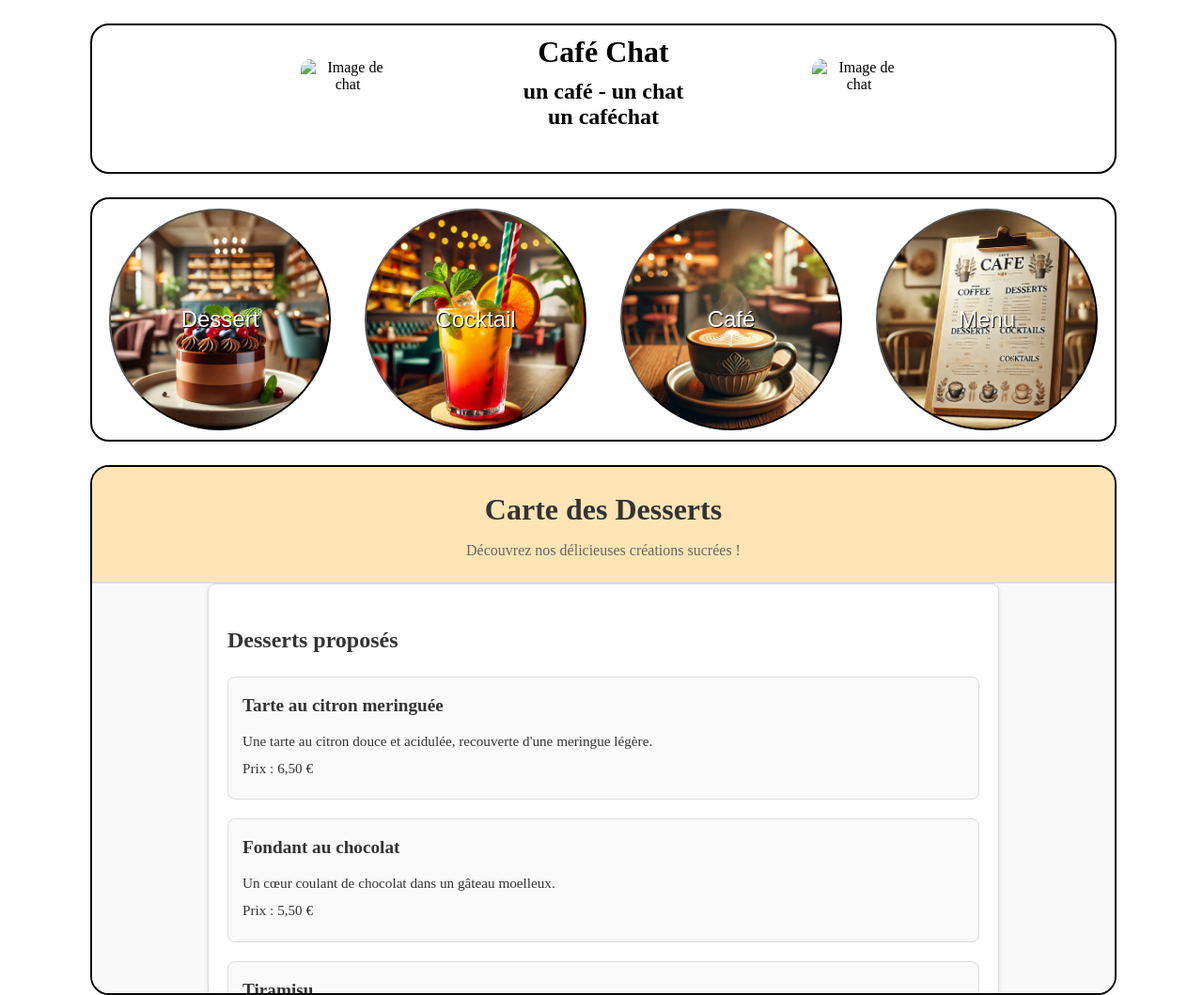
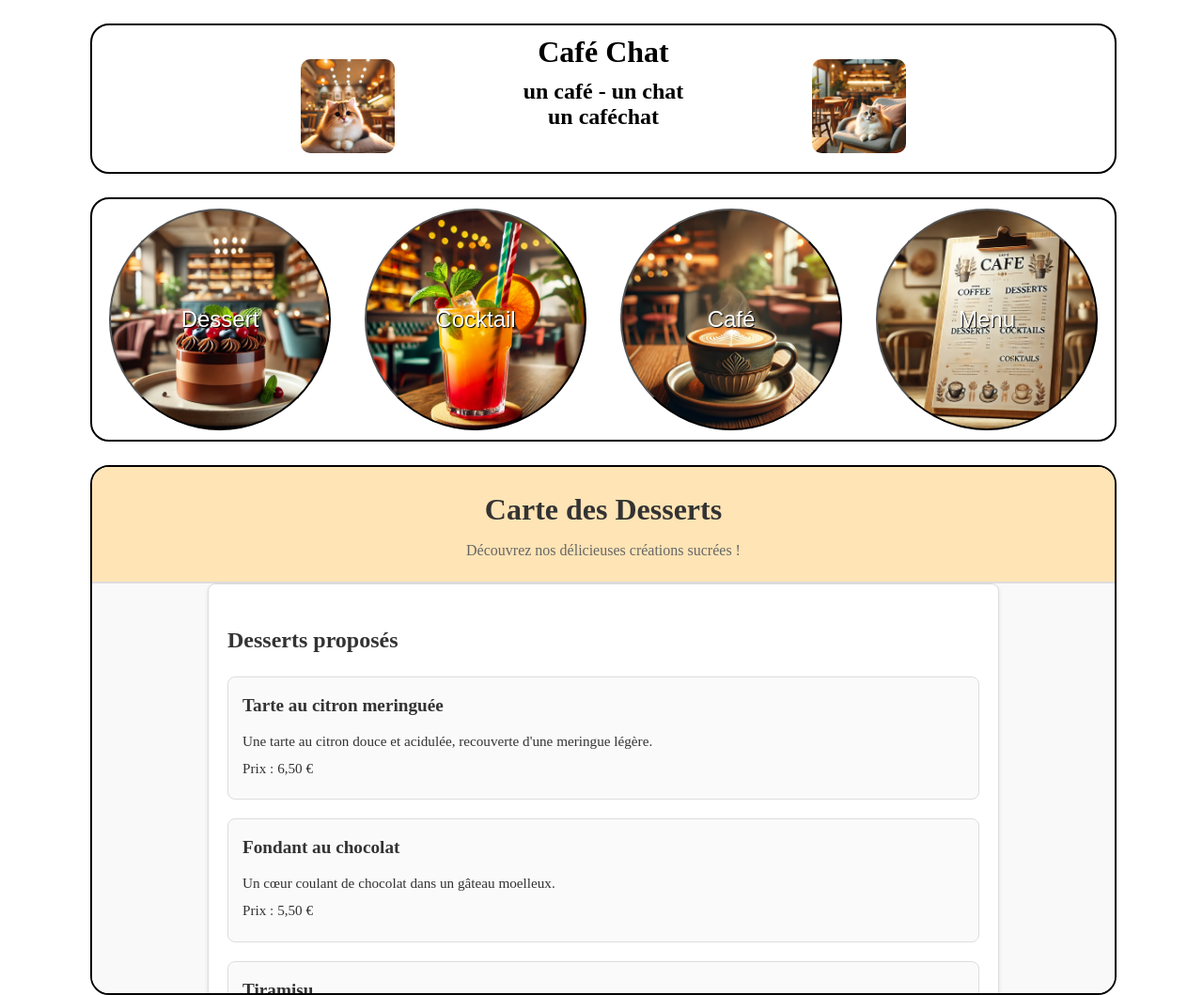
Before and after one commit to Lenitra/fWebExoChat, a plain HTML site: page index.html in a window 1280 px wide. Shown: the top 1059 px of the page at 94% size. Drawn offline with Linux system fonts and the light colour scheme.

Commit message:
Mise à jour des chemins des images de chat dans index.html

```diff
--- a/index.html
+++ b/index.html
@@ -13,8 +13,8 @@
         <h1>Café Chat</h1>
         <h2>un café - un chat<br>un caféchat</h2>
         <div class="images-chat">
-            <img src="assets/chat1.jpg" alt="Image de chat">
-            <img src="assets/chat2.jpg" alt="Image de chat">
+            <img src="assets/imgs/chat1.jpg" alt="Image de chat">
+            <img src="assets/imgs/chat2.jpg" alt="Image de chat">
         </div>
     </header>
 
```
